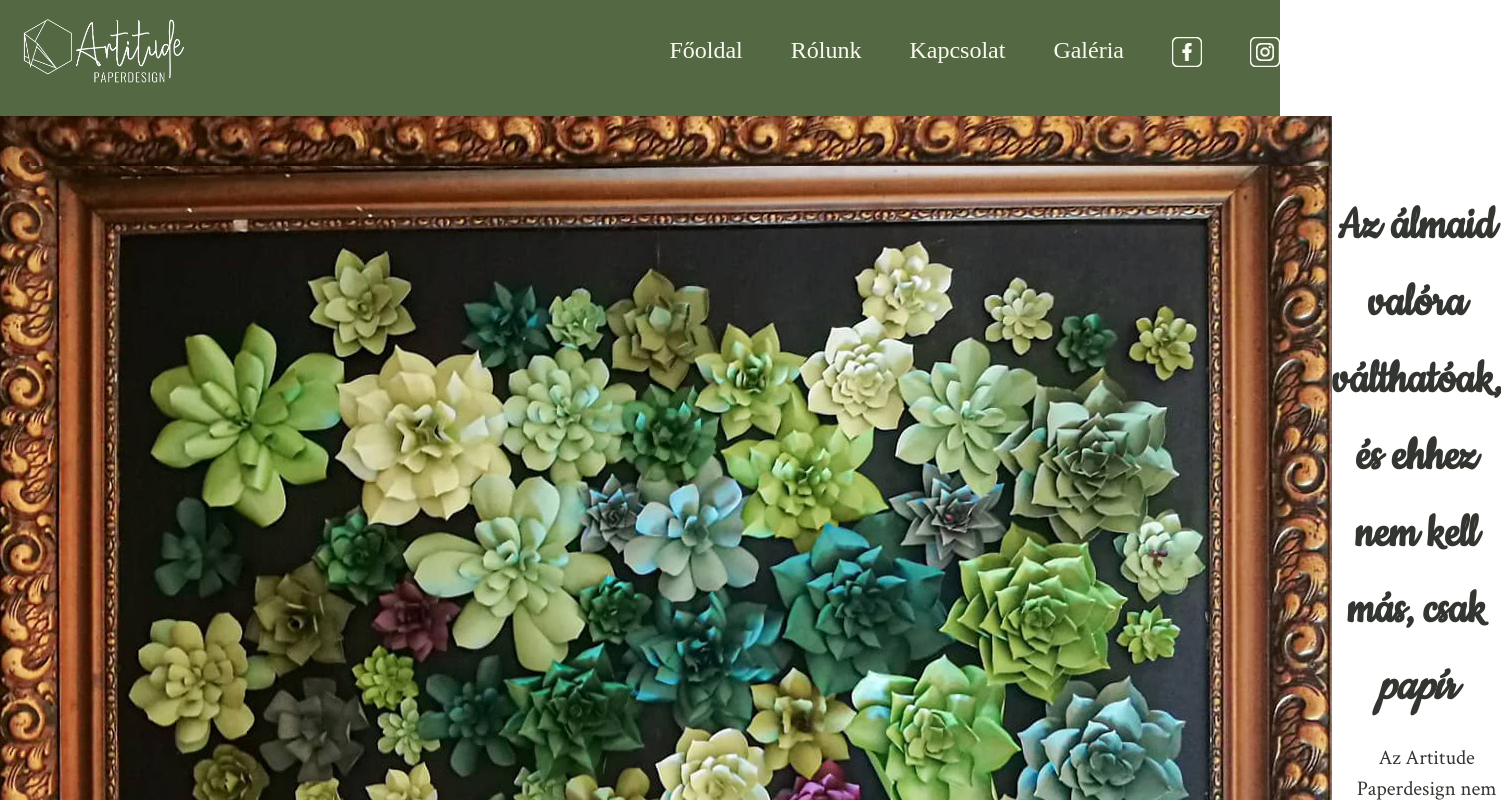
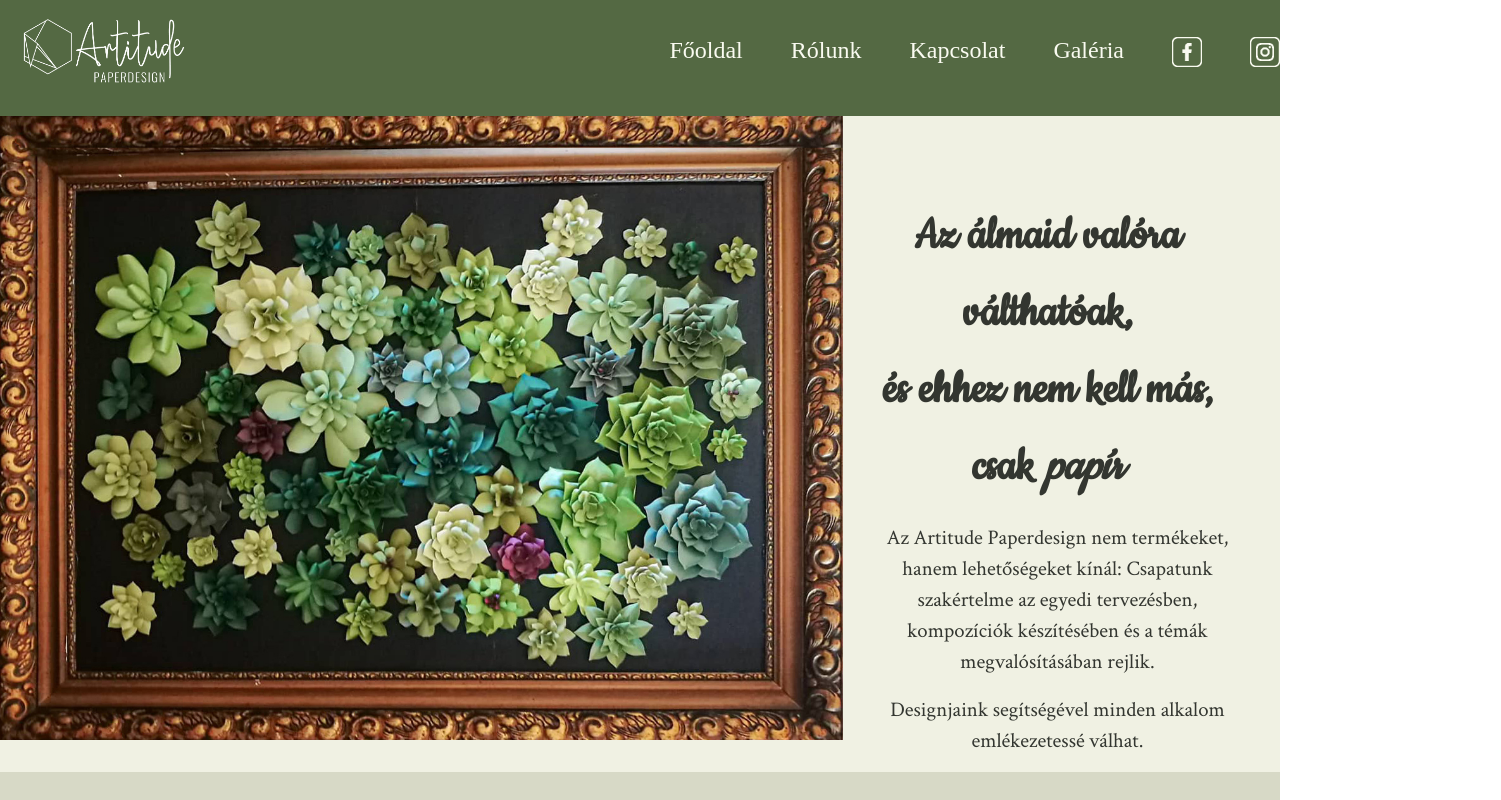
Before and after one commit to beerolilla/artitude, a plain HTML site: page index.html in a window 1280 px wide. Shown: the top 800 px of the page, 1501 px wide, since content can reach past the window. Drawn offline with nearby package versions, Linux system fonts and the light colour scheme; some packages are replaced by stand-ins of ours; a script that the page names is missing; a web font is replaced by a local one.

Commit message:
Update index.html

```diff
--- a/index.html
+++ b/index.html
@@ -40,8 +40,8 @@
     </nav>
 </header>
 <div id="fooldal" class="headresz">
-    <img class="column" class="hatter" src="header.jpg">
-    <div class="p-container" class="column">
+    <img class="hatter" src="header.jpg">
+    <div class="p-container">
         <p class="p1"> Az álmaid valóra válthatóak,<br> és ehhez nem kell más, csak <i>papír</i></p>
 
         <p class="p2">Az Artitude Paperdesign nem termékeket, hanem lehetőségeket kínál: Csapatunk szakértelme az egyedi tervezésben, kompozíciók készítésében és a témák megvalósításában rejlik.</p>
```
